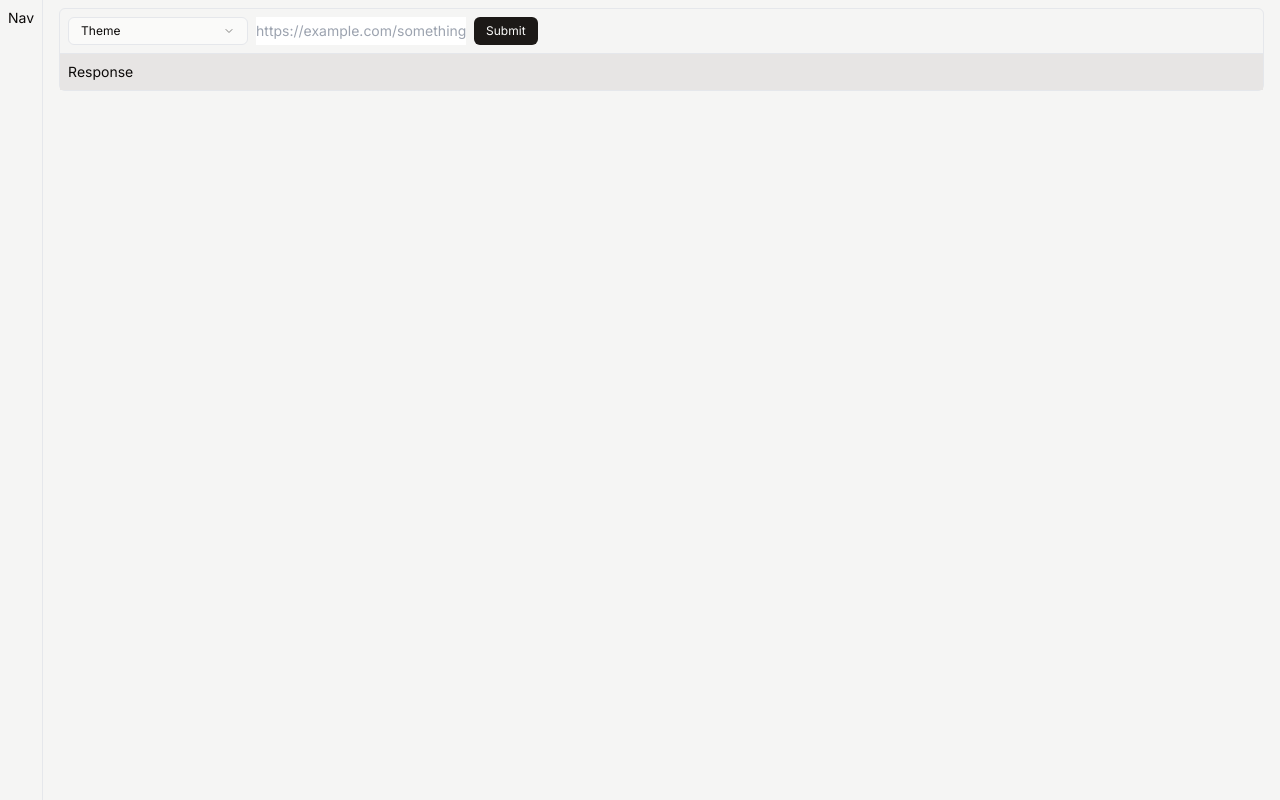
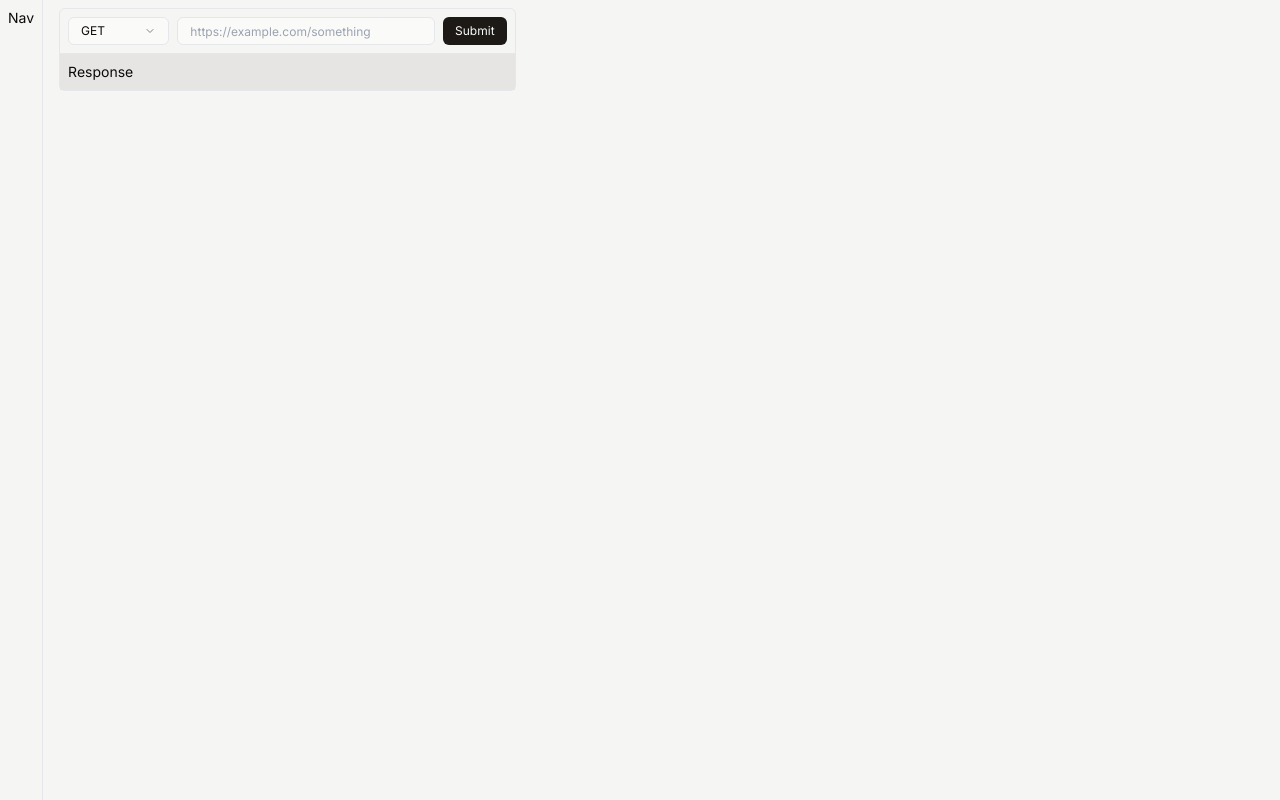
Before and after one commit to daviddkkim/Make, a Next.js app: page / in a window 1280 px wide. Built offline with nearby package versions, Linux system fonts and the light colour scheme.

Commit message:
Add input component

```diff
--- a/src/app/page.tsx
+++ b/src/app/page.tsx
@@ -1,22 +1,26 @@
 import { Button } from "@/components/Button";
+import { Input } from "@/components/Input";
 import { Select, SelectContent, SelectItem, SelectTrigger, SelectValue } from "@/components/Select";
 
 export default function Home() {
   return (
     <main className="bg-stone-100 h-screen w-full  px-4 py-2 ">
-      <div className="border rounded-md">
-        <div className=" p-2 flex gap-2">
-          <Select>
-            <SelectTrigger className="w-[180px]">
-              <SelectValue placeholder="Theme" />
+      <div className="border rounded-md w-fit">
+        <div className=" p-2 flex gap-2 w-fit">
+          <Select defaultValue="get">
+            <SelectTrigger className="w-[160px]">
+              <SelectValue />
             </SelectTrigger>
             <SelectContent>
-              <SelectItem value="light">Light</SelectItem>
-              <SelectItem value="dark">Dark</SelectItem>
-              <SelectItem value="system">System</SelectItem>
+              <SelectItem value="get">GET</SelectItem>
+              <SelectItem value="post">POST</SelectItem>
+              <SelectItem value="put">PUT</SelectItem>
+              <SelectItem value="patch">PATCH</SelectItem>
+              <SelectItem value="delete">DELETE</SelectItem>
+
             </SelectContent>
           </Select>
-          <input placeholder="https://example.com/something" />
+          <Input placeholder="https://example.com/something" />
           <Button> Submit</Button>
         </div>
         <div className="bg-stone-200 p-2 border-t">
--- /dev/null
+++ b/src/components/Input.tsx
@@ -0,0 +1,25 @@
+import * as React from "react"
+
+import { cn } from "@/libs/utils"
+
+export interface InputProps
+  extends React.InputHTMLAttributes<HTMLInputElement> {}
+
+const Input = React.forwardRef<HTMLInputElement, InputProps>(
+  ({ className, type, ...props }, ref) => {
+    return (
+      <input
+        type={type}
+        className={cn(
+          "flex h-7 w-full rounded-md border border-input bg-stone-50 px-3 py-2 text-xs ring-offset-background file:border-0 file:bg-transparent file:text-sm file:font-medium placeholder:text-muted-foreground focus-visible:outline-none focus-visible:ring-2 focus-visible:ring-ring focus-visible:ring-offset-2 disabled:cursor-not-allowed disabled:opacity-50",
+          className
+        )}
+        ref={ref}
+        {...props}
+      />
+    )
+  }
+)
+Input.displayName = "Input"
+
+export { Input }
```
